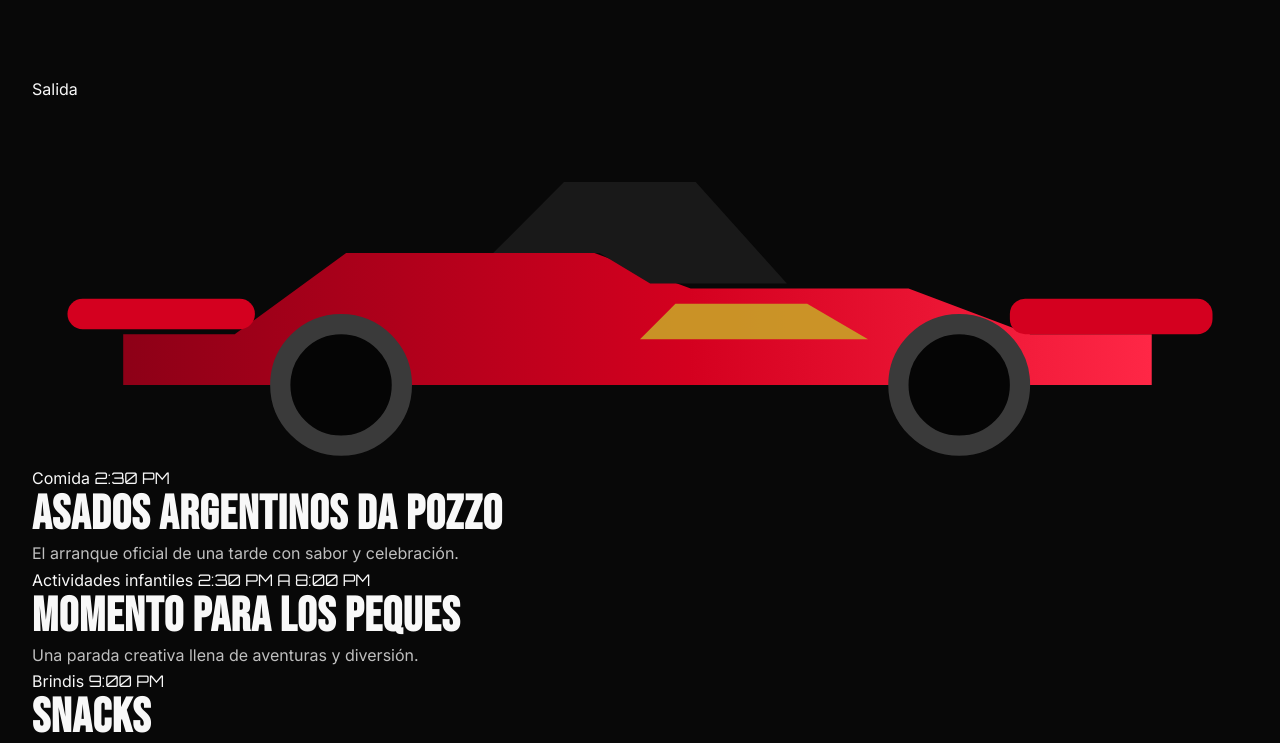
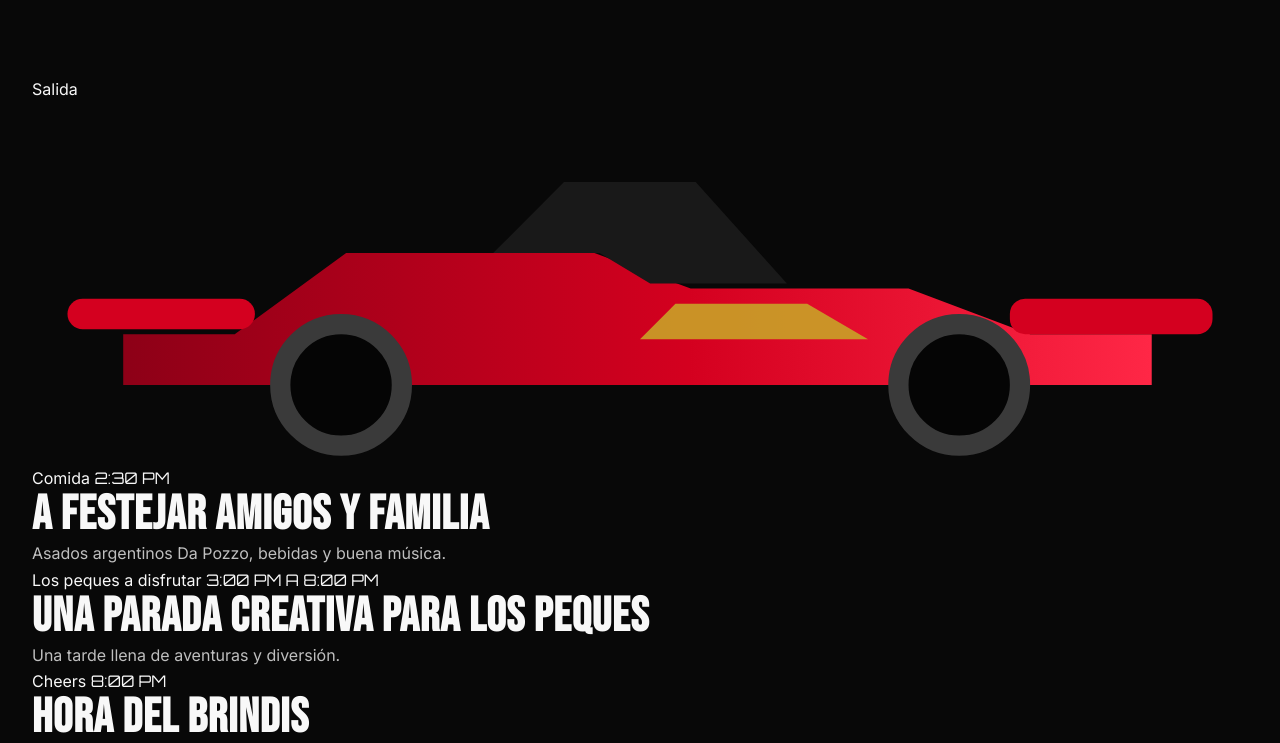
Before and after one commit to ariadnacerisier-ai/hugo-garces-50-C, a website built with Vite: page index.html in a window 1280 px wide. Shown: the part 6229-6972 px from the top of the page. Built offline with nearby package versions, Linux system fonts and the light colour scheme.

Commit message:
Update index.html

```diff
--- a/index.html
+++ b/index.html
@@ -186,7 +186,7 @@
               </div>
 
               <p class="card-description">
-                La experiencia comienza desde la primera vuelta.
+                Iniciamos la primera vuelta con un cóctel de bienvenida
               </p>
             </article>
 
@@ -247,9 +247,9 @@
                 <div class="timeline-card">
                   <span class="timeline-lap">Comida</span>
                   <span class="timeline-time">2:30 PM</span>
-                  <h3 class="timeline-title">Asados Argentinos Da Pozzo</h3>
+                  <h3 class="timeline-title">A festejar amigos y familia</h3>
                   <p class="timeline-description">
-                    El arranque oficial de una tarde con sabor y celebración.
+                   Asados argentinos Da Pozzo, bebidas y buena música.
                   </p>
                 </div>
                 <span class="timeline-node" aria-hidden="true"></span>
@@ -257,11 +257,11 @@
 
               <article class="timeline-item">
                 <div class="timeline-card">
-                  <span class="timeline-lap">Actividades infantiles</span>
-                  <span class="timeline-time">2:30 PM a 8:00 PM</span>
-                  <h3 class="timeline-title">Momento para los peques</h3>
+                  <span class="timeline-lap">Los peques a disfrutar </span>
+                  <span class="timeline-time">3:00 PM a 8:00 PM</span>
+                  <h3 class="timeline-title">Una parada creativa para los peques</h3>
                   <p class="timeline-description">
-                    Una parada creativa llena de aventuras y diversión.
+                    Una tarde llena de aventuras y diversión.
                   </p>
                 </div>
                 <span class="timeline-node" aria-hidden="true"></span>
@@ -269,11 +269,11 @@
 
               <article class="timeline-item">
                 <div class="timeline-card">
-                  <span class="timeline-lap">Brindis</span>
-                  <span class="timeline-time">9:00 PM</span>
-                  <h3 class="timeline-title">Snacks</h3>
+                  <span class="timeline-lap">Cheers</span>
+                  <span class="timeline-time">8:00 PM</span>
+                  <h3 class="timeline-title">Hora del Brindis</h3>
                   <p class="timeline-description">
-                    Levantemos las copas para celebrar los 50 años de Hugo.
+                    Levantemos las copas para brindar por Hugo.
                   </p>
                 </div>
                 <span class="timeline-node" aria-hidden="true"></span>
@@ -285,11 +285,11 @@
                   <span class="timeline-time">10:00 PM</span>
                   <h3 class="timeline-title">Show JJ</h3>
                   <p class="timeline-description">
-                    Horario solo para adultos. Un cierre especial para disfrutar el show, brindar y seguir celebrando.
+                    Que siga la fiesta con mucha alegría y buena comedia con nuestro amigo JJ.
                   </p>
 
-                  <span class="timeline-adult-badge" aria-label="Horario solo para adultos">
-                    +18 · Solo adultos
+                  <span class="timeline-adult-badge" aria-label="Show solo para mayores de esas solo para adultos">
+                    Clasificacción C +18.
                   </span>
 
                   <div class="timeline-video" aria-label="Video de JJ">
```
